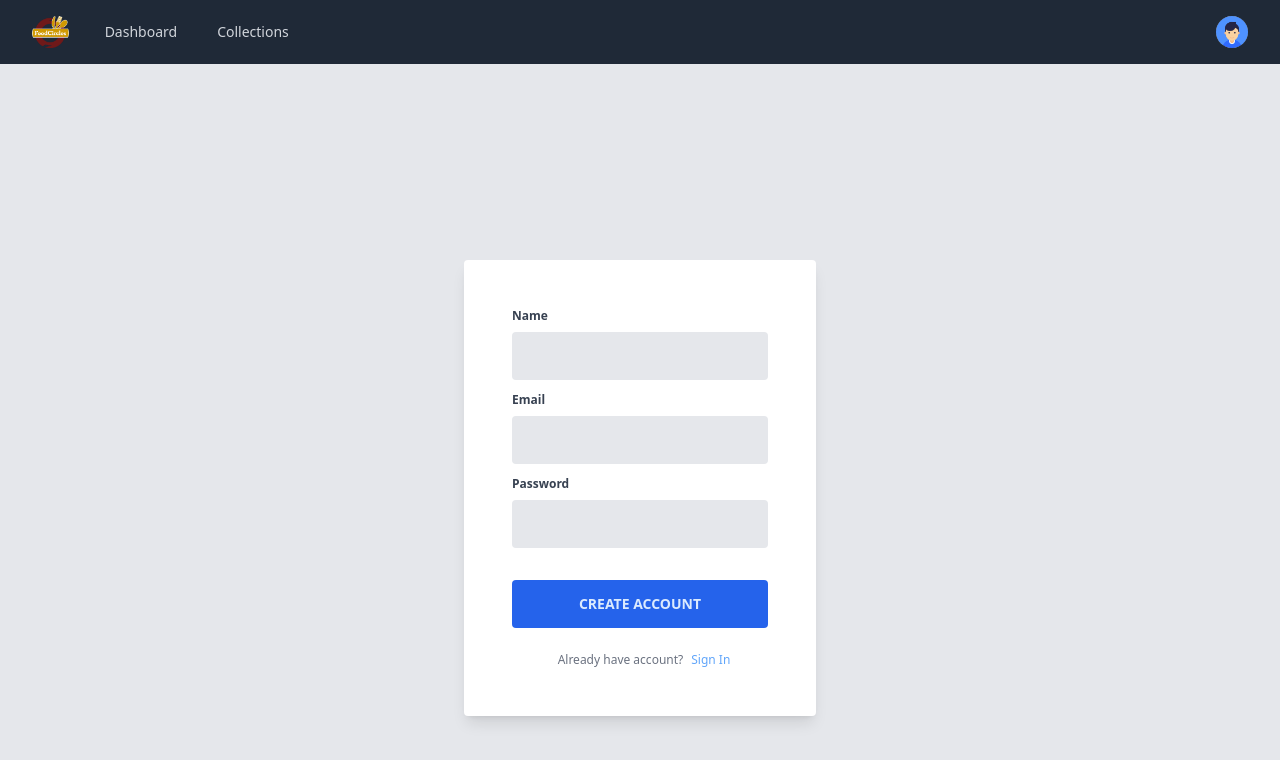
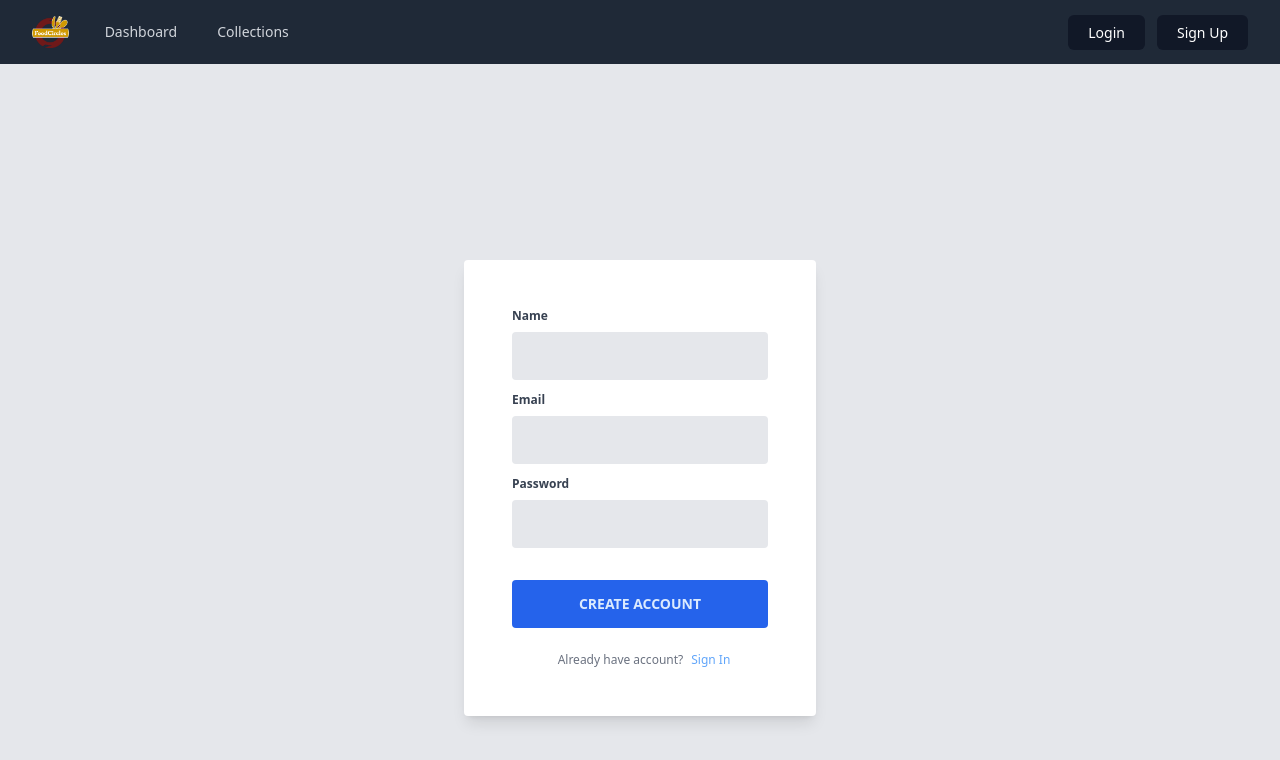
Before and after one commit to rsakib15/sakib-rahman-full-stack-11April2022, a React (Create React App) app in the folder client/: page /registration in a window 1280 px wide. Shown: the top 760 px of the page. Built offline with nearby package versions, Linux system fonts and the light colour scheme.

Commit message:
SA | Login, Signup button added for Navbar

```diff
--- a/client/src/Components/Navbar/index.js
+++ b/client/src/Components/Navbar/index.js
@@ -3,7 +3,7 @@ import { Disclosure, Menu, Transition } from '@headlessui/react'
 import { MenuIcon, XIcon } from '@heroicons/react/outline'
 import Logo from "./../../assets/logo.png";
 import UserImage from "./../../assets/user.png";
-import {  NavLink  } from 'react-router-dom';
+import {  NavLink, Link  } from 'react-router-dom';
 
 const navigation = [
   { name: 'Dashboard', href: '/', current: false },
@@ -64,35 +64,9 @@ export default function Navbar() {
 
                 </div>
               </div>
-              <div className="absolute inset-y-0 right-0 flex items-center pr-2 sm:static sm:inset-auto sm:ml-6 sm:pr-0">
-                {/* Profile dropdown */}
-                <Menu as="div" className="ml-3 relative">
-                  <div>
-                    <Menu.Button className="bg-gray-800 flex text-sm rounded-full focus:outline-none focus:ring-2 focus:ring-offset-2 focus:ring-offset-gray-800 focus:ring-white">
-                      <span className="sr-only">Open user menu</span>
-                      <img
-                        className="h-8 w-8 rounded-full"
-                        src={UserImage}
-                        alt=""
-                      />
-                    </Menu.Button>
-                  </div>
-                  <Transition
-                    as={Fragment}
-                    enter="transition ease-out duration-100"
-                    enterFrom="transform opacity-0 scale-95"
-                    enterTo="transform opacity-100 scale-100"
-                    leave="transition ease-in duration-75"
-                    leaveFrom="transform opacity-100 scale-100"
-                    leaveTo="transform opacity-0 scale-95"
-                  >
-                    <Menu.Items className="origin-top-right absolute right-0 mt-2 w-48 rounded-md shadow-lg py-1 bg-white ring-1 ring-black ring-opacity-5 focus:outline-none">
-                      <Menu.Item>
-                        {({ active }) => (<NavLink to="/" className={classNames(active ? 'bg-gray-100' : '', 'block px-4 py-2 text-sm text-gray-700')}>Logout</NavLink>)}
-                      </Menu.Item>
-                    </Menu.Items>
-                  </Transition>
-                </Menu>
+              <div className='space-x-3'>
+                <Link to="/login" className='bg-gray-900 text-white hover:bg-gray-700 hover:text-white px-5 py-2 rounded-md text-sm font-medium'>Login</Link>
+                <Link to="/registration" className="bg-gray-900 text-white hover:bg-gray-700 hover:text-white px-5 py-2 rounded-md text-sm font-medium">Sign Up</Link>
               </div>
             </div>
           </div>
```
